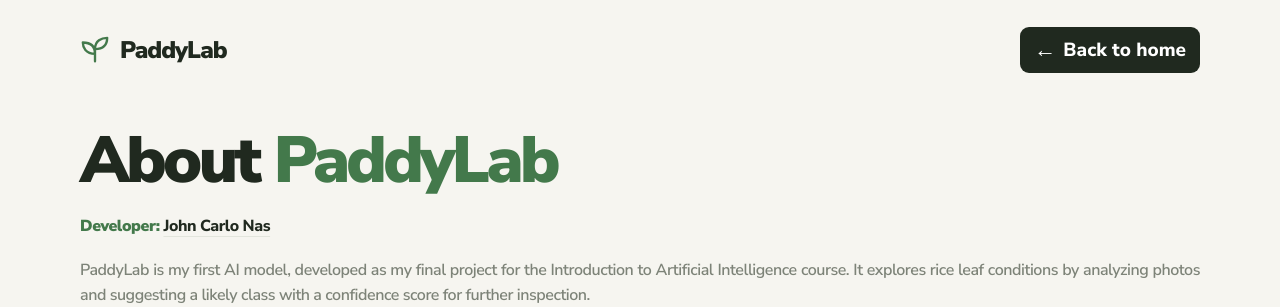
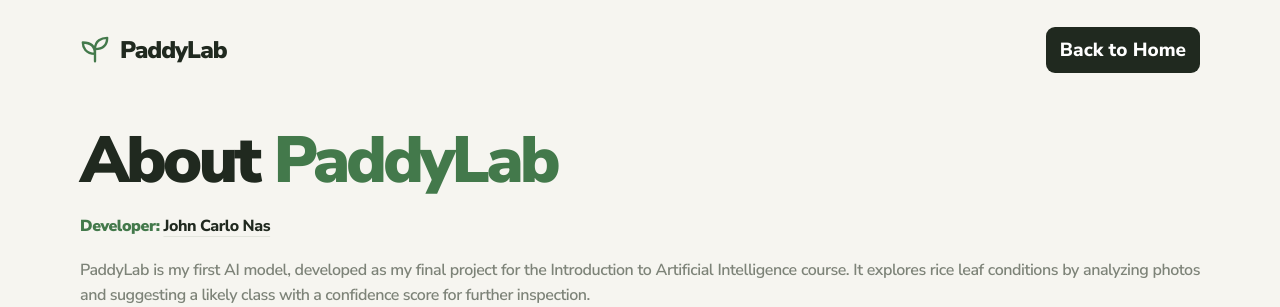
Before and after one commit to johncarlonas/PaddyLab, a Flask app: page /about in a window 1280 px wide. Shown: the top 307 px of the page. Run offline with Flask 3, Linux system fonts and the light colour scheme; some libraries are stand-ins or nearby versions.

Commit message:
Simplify About back button label

```diff
--- a/public/static/style.css
+++ b/public/static/style.css
@@ -26,8 +26,6 @@ nav a:hover, nav a[aria-current] { color: var(--ink); }
 nav a[aria-current] { text-decoration: underline; text-underline-offset: 7px; text-decoration-thickness: 2px; }
 nav a.about-link, nav a.back-link { display: inline-flex; align-items: center; justify-content: center; padding: 8px 14px; border-radius: 9px; background: var(--ink); color: white; }
 nav a.about-link:hover, nav a.back-link:hover { background: #111811; color: white; }
-nav a.back-link { gap: 7px; }
-nav .back-arrow { margin-left: 0; font-size: 22px; line-height: 1; }
 nav .back-label-short { display: none; }
 .page-intro { padding: 27px 0 48px; }
 .page-intro:not(.about-intro) { padding-bottom: 28px; }
--- a/templates/base.html
+++ b/templates/base.html
@@ -20,7 +20,7 @@
       <a class="brand" href="/" aria-label="PaddyLab home"><img src="/static/leaf.svg" alt="" width="30" height="30">PaddyLab</a>
       <nav aria-label="Main navigation">
         {% if request.path == '/about' %}
-        <a class="back-link" href="/" aria-label="Back to home"><span class="back-arrow" aria-hidden="true">←</span><span class="back-label-full">Back to home</span><span class="back-label-short">Back</span></a>
+        <a class="back-link" href="/" aria-label="Back to Home"><span class="back-label-full">Back to Home</span><span class="back-label-short">Back</span></a>
         {% else %}
         <a class="about-link" href="/about">About</a>
         {% endif %}
```
Also changed, not shown: tests/browser.cjs (+1 -1 lines).
